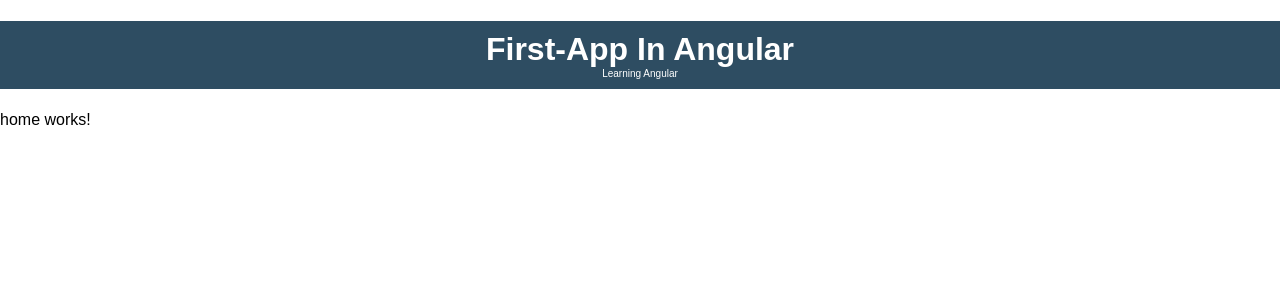
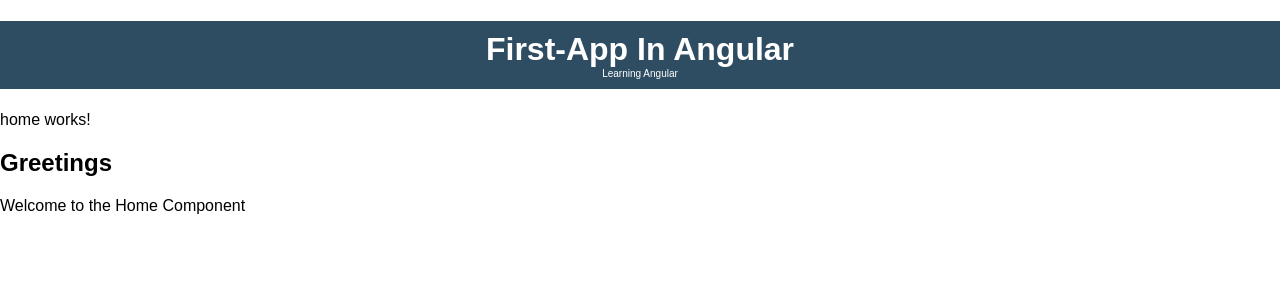
Before and after one commit to Nikita0047/Angular-First-App, an Angular app: page / in a window 1280 px wide. Shown: the top 300 px of the page. Built offline with nearby package versions, Linux system fonts and the light colour scheme.

Commit message:
dataflow PToC

```diff
--- /dev/null
+++ b/src/app/components/greeting/greeting.ts
@@ -0,0 +1,14 @@
+import { Component , input} from '@angular/core';
+
+@Component({
+  selector: 'app-greeting',
+  imports: [],
+  template: `
+   <h2>Greetings</h2>
+   <p>{{message()}}</p>
+  `,
+  styles: ``,
+})
+export class Greeting {
+ message = input();// to receive data from parent component(home component)
+}
--- a/src/app/home/home.ts
+++ b/src/app/home/home.ts
@@ -1,15 +1,16 @@
-import { Component } from '@angular/core';
-
+import { Component, signal } from '@angular/core';
+import{ Greeting } from '../components/greeting/greeting';
 @Component({
   selector: 'app-home',
-  imports: [],
+  imports: [Greeting],
   template: `
     <p>
       home works!
     </p>
+    <app-greeting [message]="myMessage()"/>
   `,
   styles: ``,
 })
 export class Home {
-
+myMessage = signal('Welcome to the Home Component');// data passing from home to greeting component(parent to child) using signal
 }
```
Also changed, not shown: 1 other file (tests, documents, lock files or other folders).
